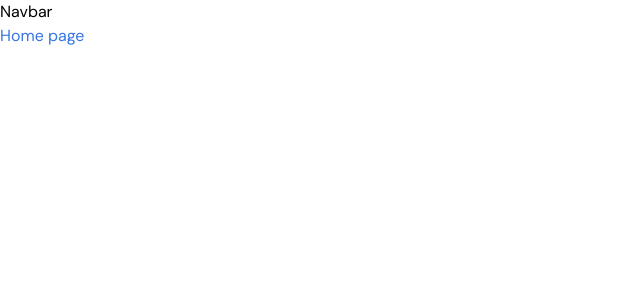
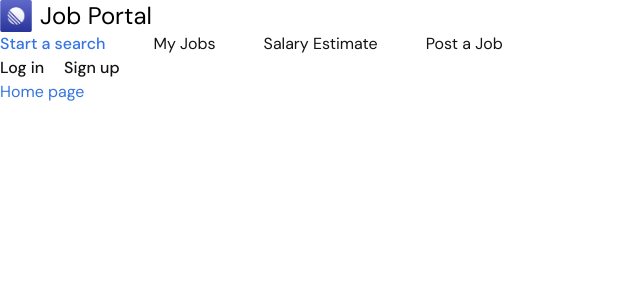
Before and after one commit to kashish567/job-portal, a React (Vite) app in the folder client/: page / in a window 1280 px wide. Shown: the top 300 px of the page, without its empty margins (0-640 px from the left). Built offline with nearby package versions, Linux system fonts and the light colour scheme.

Commit message:
navbar start

```diff
--- a/client/src/App.jsx
+++ b/client/src/App.jsx
@@ -1,10 +1,11 @@
 import { Outlet } from "react-router-dom";
 import "./App.css";
+import Navbar from "./components/Navbar";
 
 function App() {
   return (
     <>
-      <nav>Navbar</nav>
+      <Navbar />
       <Outlet />
     </>
   );
--- /dev/null
+++ b/client/src/components/Navbar.jsx
@@ -0,0 +1,54 @@
+import React, { useState } from "react";
+import { Link, NavLink } from "react-router-dom";
+
+const Navbar = () => {
+  const [isMenuOpen, setIsMenuOpen] = useState(false);
+  const handleMenuToggler = () => {
+    setIsMenuOpen(!isMenuOpen);
+  };
+  const navItems = [
+    { path: "/", title: "Start a search" },
+    { path: "/my-job", title: "My Jobs" },
+    { path: "/salary", title: "Salary Estimate" },
+    { path: "/post-job", title: "Post a Job" },
+  ];
+  return (
+    <header>
+      <nav>
+        <a href="/" className="flex items-center gap-2 text-2xl">
+          <img
+            src="./images/Linear.png"
+            alt="logo"
+            className="size-8 gap-3 left-5 top-5"
+          />
+          Job Portal
+        </a>
+        {/* nav for large devices */}
+        <ul className="hidden md:flex gap-12">
+          {navItems.map(({ path, title }) => (
+            <li key={path} className="text-base text-primary">
+              <NavLink
+                to={path}
+                className={({ isActive }) => (isActive ? "active" : "")}
+              >
+                {title}
+              </NavLink>
+            </li>
+          ))}
+        </ul>
+
+        {/* Signup and login */}
+        <div className="text-base text-primary font-medium space-x-5 hidden lg:block">
+          <Link to="/login" className="text-primary">
+            Log in
+          </Link>
+          <Link to="/signup" className="text-primary">
+            Sign up
+          </Link>
+        </div>
+      </nav>
+    </header>
+  );
+};
+
+export default Navbar;
```
